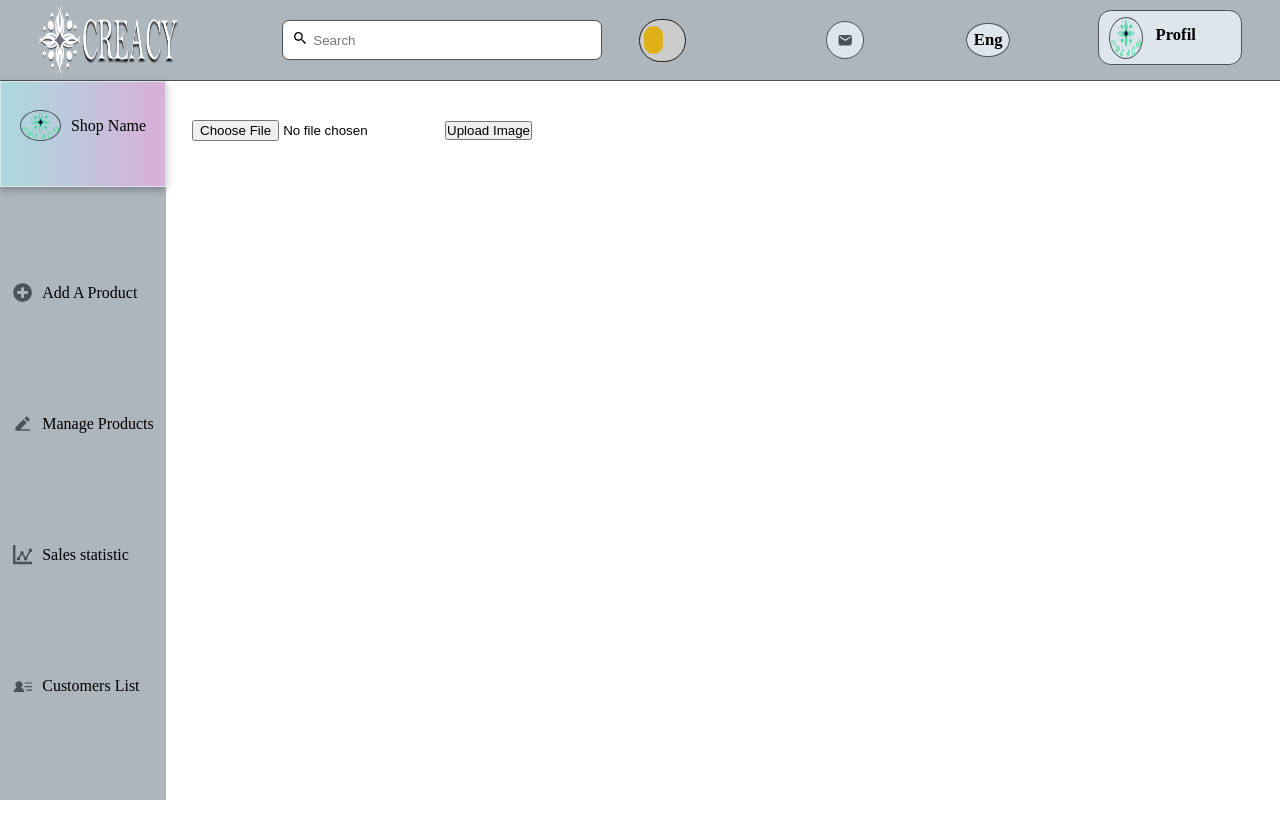
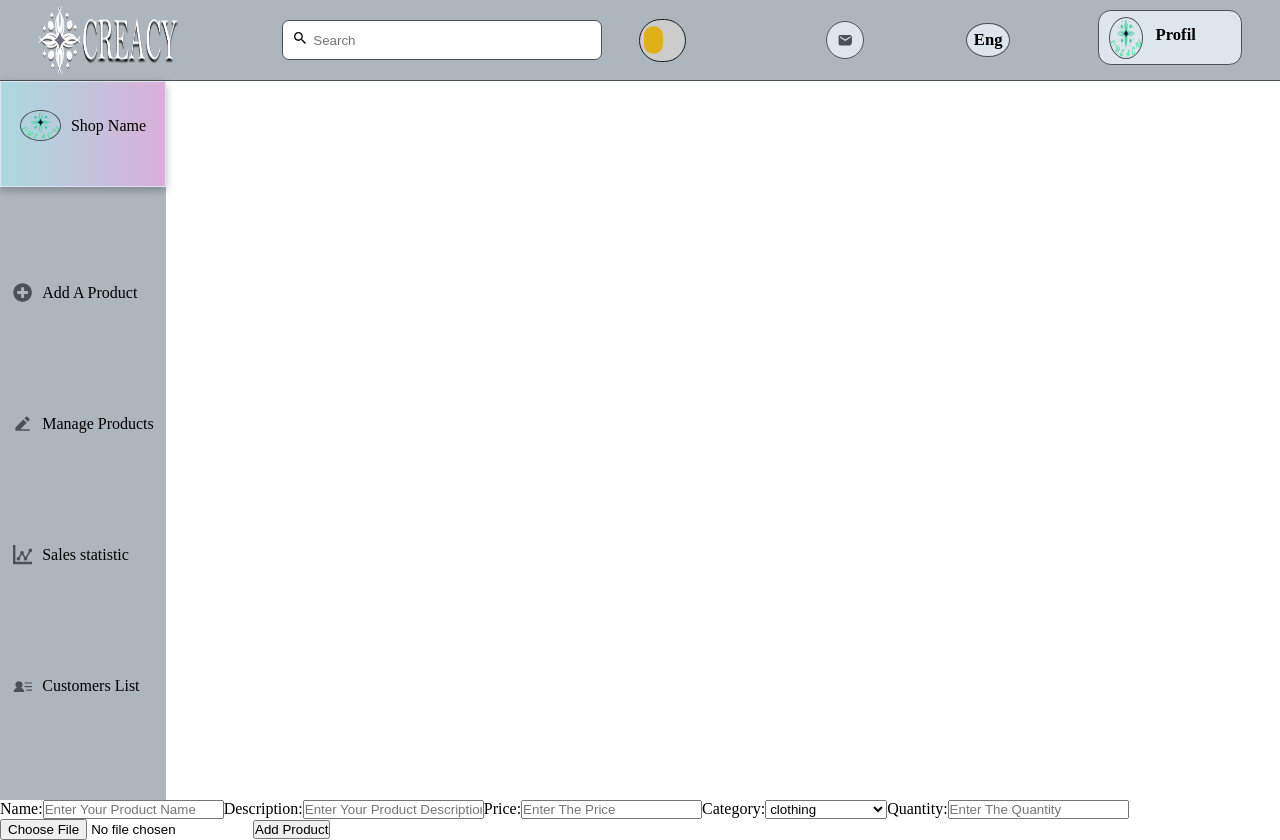
Before and after one commit to selma-lahouali/CREACY-front-end, a React (Vite) app: page /addNewProduct in a window 1280 px wide. Before the commit the page ends 800 px from the top, so only its background shows below. Built offline with nearby package versions, Linux system fonts and the light colour scheme.

Commit message:
product-creaction+img

```diff
--- a/src/components/ImgUpload/ImgUpload.css
+++ b/src/components/ImgUpload/ImgUpload.css
@@ -15,11 +15,10 @@
   align-items: center;
   margin: 0;
   border: solid 0.5px rgb(119, 127, 148);
-
   width: 12vw;
 }
-.imageUpload{
+/* .imageUpload{
   position: absolute;
   top: 15vh;
   left: 15vw;
-}
+} */
--- a/src/pages/Login/Login.jsx
+++ b/src/pages/Login/Login.jsx
@@ -29,10 +29,8 @@ const Login = () => {
     axios
       .post("http://localhost:3000/auth/login", { email, password })
       .then((res) => {
-
         dispatch(login(res?.data?.user));
-        localStorage.setItem("token",res.data.token)
-
+        localStorage.setItem("token", res.data.token);
         console.log(res.data, "login successful"), navigate("/home");
       })
       .catch((err) => setError(err.message));
@@ -50,6 +48,7 @@ const Login = () => {
               placeholder="Enter Your Email"
               onChange={(e) => setEmail(e.target.value)}
             />
+            {/* password icon togge / password icon togge / password icon togge */}
             <MdOutlineMail className="loginEmailIcon" />
             <label>Password</label>
             <input
--- a/src/pages/MyShop/AddNewProd/AddNewProd.css
+++ b/src/pages/MyShop/AddNewProd/AddNewProd.css
@@ -0,0 +1,7 @@
+.add-new-product {
+  position: absolute;
+  top: 15vh;
+  left: 15vw;
+  display: flex;
+  flex-direction: column;
+}
--- a/src/pages/MyShop/AddNewProd/AddNewProd.jsx
+++ b/src/pages/MyShop/AddNewProd/AddNewProd.jsx
@@ -1,11 +1,79 @@
-import ImgUpload from "../../../components/ImgUpload/ImgUpload";
+import axios from "axios";
 import MyShopSideBar from "../../../components/MyShopSideBar/MyShopSideBar";
+import { useState } from "react";
 
 const AddNewProd = () => {
+  const [name, setName] = useState("");
+  const [description, setDescription] = useState("");
+  const [price, setPrice] = useState("");
+  const [category, setCategory] = useState("");
+  const [quantity, setQuantity] = useState("");
+  const [error, setError] = useState("");
+  const [selectedFile, setSelectedFile] = useState(null);
+  const [uploadStatus, setUploadStatus] = useState("");
+
+  const handleFileChange = (event) => {
+    setSelectedFile(event.target.files[0]);
+  };
+
+  const handleSubmit = async (event) => {
+    event.preventDefault();
+
+    const formData = new FormData();
+    formData.append("name", name);
+    formData.append("description", description);
+    formData.append("price", price);
+    formData.append("category", category);
+    formData.append("quantity", quantity);
+    formData.append("image", selectedFile);
+
+    try {
+      const response = await axios.post("http://localhost:3000/products/", formData, {
+        headers: {
+          "Content-Type": "multipart/form-data",
+        },
+      });
+
+      if (response.status === 200) {
+        console.log(response.data, "product created successfully");
+      } else {
+        setError("Failed to create product.");
+      }
+    } catch (error) {
+      console.error("Error creating product:", error);
+      setError("Failed to create product.");
+    }
+  };
+
   return (
     <>
-      <MyShopSideBar></MyShopSideBar>
-      <ImgUpload></ImgUpload>
+      <MyShopSideBar />
+      <form onSubmit={handleSubmit} className="add-new-product">
+        <label>Name:</label>
+        <input type="text" placeholder="Enter Your Product Name" onChange={(e) => setName(e.target.value)} />
+
+        <label>Description:</label>
+        <input type="text" placeholder="Enter Your Product Description" onChange={(e) => setDescription(e.target.value)} />
+
+        <label>Price:</label>
+        <input type="number" placeholder="Enter The Price" onChange={(e) => setPrice(e.target.value)} />
+
+        <label>Category:</label>
+        <select id="category" name="category" value={category} onChange={(e) => setCategory(e.target.value)}>
+          <option value="cloth">clothing</option>
+          <option value="accessory">accessory</option>
+          <option value="shoes">shoes</option>
+          <option value="home decoration">home decoration</option>
+        </select>
+
+        <label>Quantity:</label>
+        <input type="number" placeholder="Enter The Quantity" onChange={(e) => setQuantity(e.target.value)} />
+
+        <input type="file" accept="image/*" onChange={handleFileChange} />
+        <button type="submit">Add Product</button>
+      </form>
+      <div className="error">{error}</div>
+      <p>{uploadStatus}</p>
     </>
   );
 };
```
